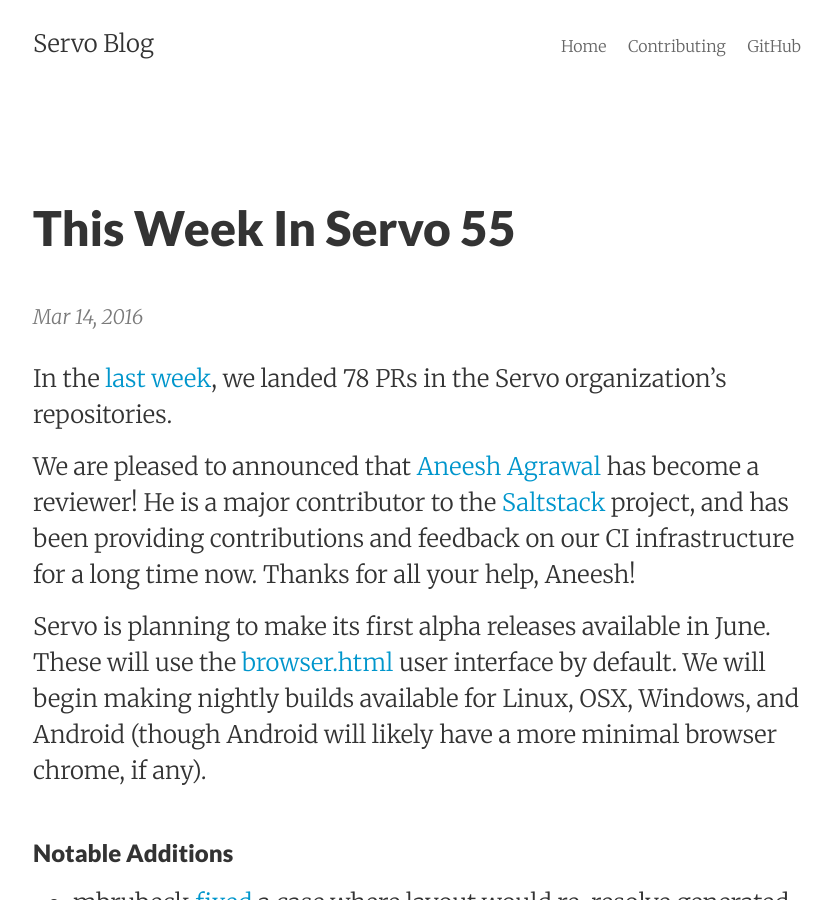
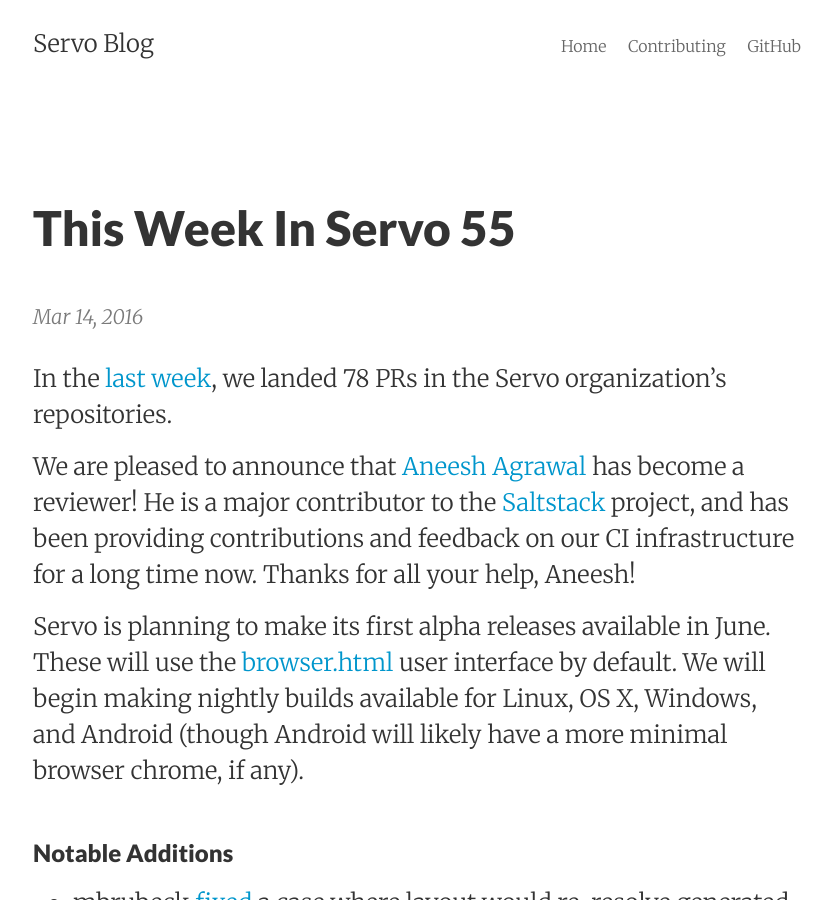
Before and after one commit to servo/blog.servo.org, a Jekyll site: the page built from _posts/2016-03-14-twis-55.md, in a window 1280 px wide and 900 px high. Shown: the whole window, without its empty margins (223-1055 px from the left). Built offline with Jekyll 4.4.1, drawn with Linux system fonts in a browser that asks for light colours.

Commit message:
Fix typos in twis-55

```diff
--- a/_posts/2016-03-14-twis-55.md
+++ b/_posts/2016-03-14-twis-55.md
@@ -8,9 +8,9 @@
 
 In the [last week](https://github.com/pulls?page=1&q=is%3Apr+is%3Amerged+closed%3A2016-03-07..2016-03-14+user%3Aservo), we landed 78 PRs in the Servo organization's repositories.
 
-We are pleased to announced that [Aneesh Agrawal](https://github.com/aneeshusa) has become a reviewer! He is a major contributor to the [Saltstack](https://github.com/saltstack/salt/) project, and has been providing contributions and feedback on our CI infrastructure for a long time now. Thanks for all your help, Aneesh!
+We are pleased to announce that [Aneesh Agrawal](https://github.com/aneeshusa) has become a reviewer! He is a major contributor to the [Saltstack](https://github.com/saltstack/salt/) project, and has been providing contributions and feedback on our CI infrastructure for a long time now. Thanks for all your help, Aneesh!
 
-Servo is planning to make its first alpha releases available in June. These will use the [browser.html](https://github.com/browserhtml/browser.html) user interface by default. We will begin making nightly builds available for Linux, OSX, Windows, and Android (though Android will likely have a more minimal browser chrome, if any).
+Servo is planning to make its first alpha releases available in June. These will use the [browser.html](https://github.com/browserhtml/browser.html) user interface by default. We will begin making nightly builds available for Linux, OS X, Windows, and Android (though Android will likely have a more minimal browser chrome, if any).
 
 ### Notable Additions
 
```
